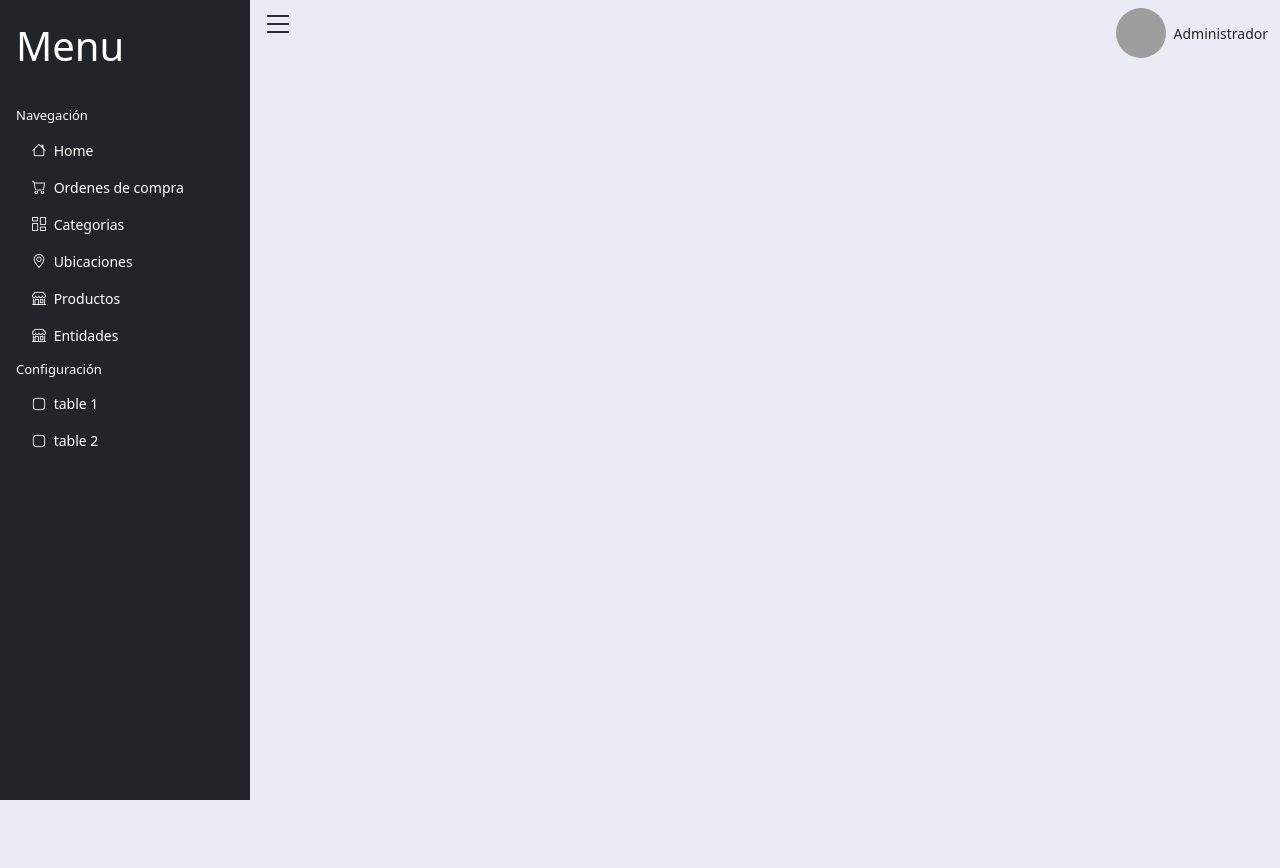
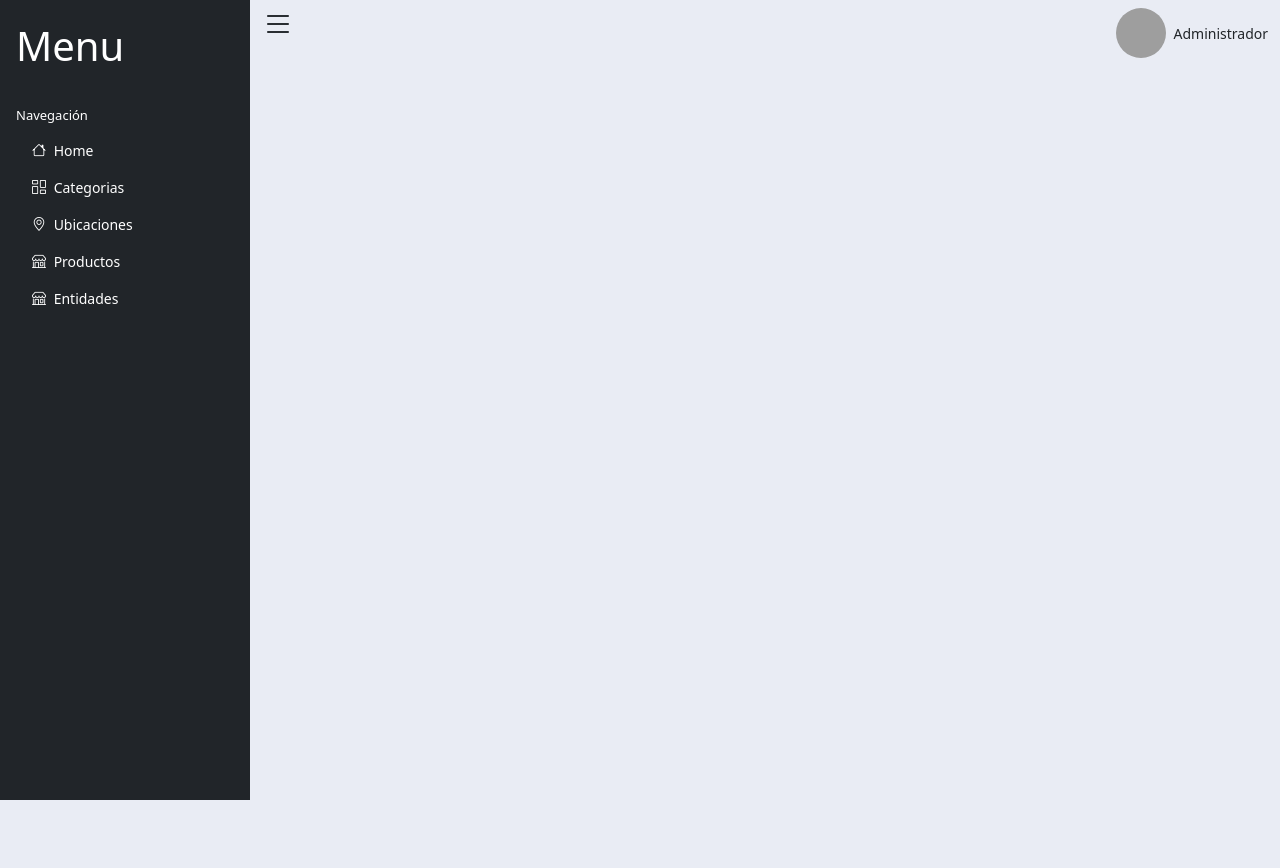
Before and after one commit to DanielMolina33/php-extraoficial, a PHP site: page / in a window 1280 px wide. Run offline with PHP 8.4, Linux system fonts and the light colour scheme; some libraries are stand-ins or nearby versions; grey boxes are pictures that could not be loaded.

Commit message:
Menpu Actualizado

```diff
--- a/index.php
+++ b/index.php
@@ -21,10 +21,10 @@
             <i class="bi bi-house me-1"></i>
             <a href="#" class="text-decoration-none text-white">Home</a>
           </li>
-          <li class="list-group-item border-0 bg-transparent fs-14 text-white">
+          <!-- <li class="list-group-item border-0 bg-transparent fs-14 text-white">
             <i class="bi bi-cart me-1"></i>
             <a href="#" class="text-decoration-none text-white">Ordenes de compra</a>
-          </li>
+          </li> -->
           <li class="list-group-item border-0 bg-transparent fs-14 text-white">
             <i class="bi bi-columns-gap me-1"></i>
             <a href="./modules/categories/index.php" class="text-decoration-none text-white" onclick="showContent(event)">Categorias</a>
@@ -43,7 +43,7 @@
           </li>
         </ul>
       </div>
-      <div class="mb-2">
+      <!-- <div class="mb-2">
         <h6 class="text-white fs-13">Configuración</h6>
         <ul class="list-group">
           <li class="list-group-item border-0 bg-transparent fs-14 text-white">
@@ -55,7 +55,7 @@
             <a href="#" class="text-decoration-none text-white">table 2</a>
           </li>
         </ul>
-      </div>
+      </div> -->
     </div>
   </div>
   <div class="container-fluid container-no-margin container-offset-right vh-100" id="mainContent">
```
